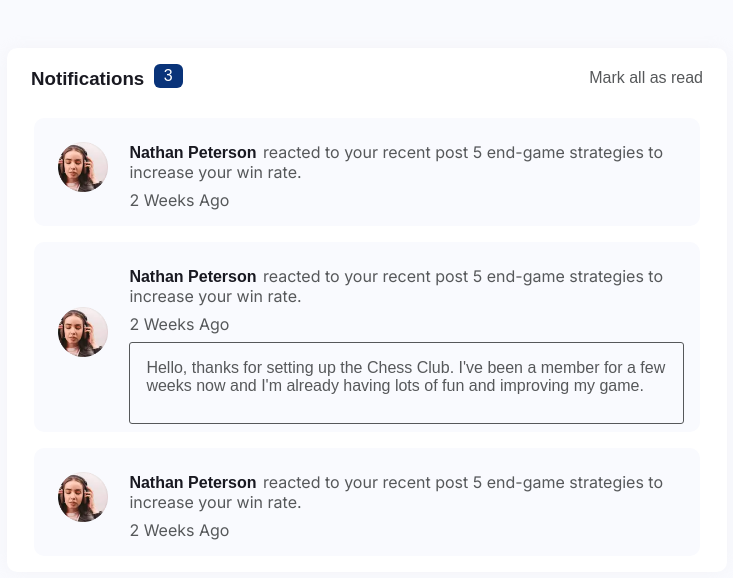
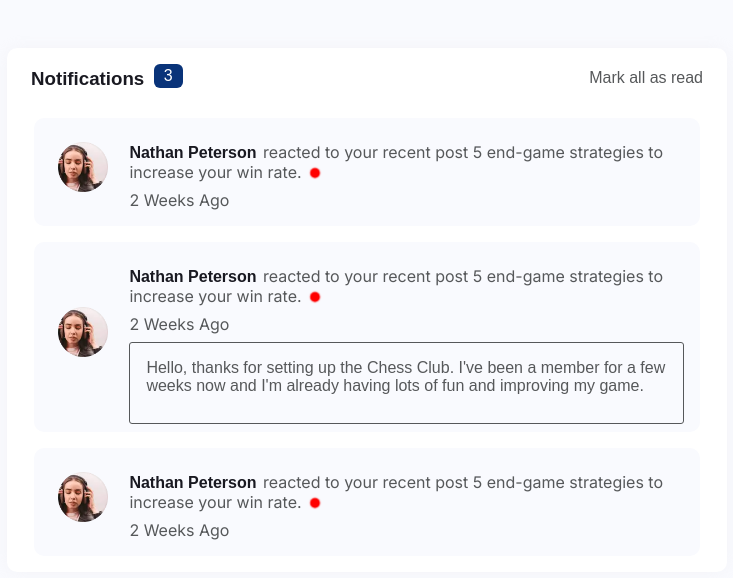
Before and after one commit to atorrez007/notifications-page-challenge, a Next.js app: page / in a window 1280 px wide. Shown: the top 578 px of the page, without its empty margins (273-1006 px from the left). Built offline with nearby package versions, Linux system fonts and the light colour scheme.

Commit message:
created pulsing red dot for unread notification

```diff
--- a/src/Styles/GroupCardStyles.css
+++ b/src/Styles/GroupCardStyles.css
@@ -126,7 +126,51 @@
   flex-wrap: wrap;
 }
 
-.hover-panel {
+@media (min-width: 300px) {
+  .private-message-container {
+    min-height: 3em;
+    width: auto;
+    border: 1px rgb(86, 88, 90) solid;
+    font-family: "PlusJakartaSans-Medium", sans-serif;
+    color: rgb(86, 88, 90);
+    padding: 1em;
+    border-radius: 3px;
+  }
+}
+@media (min-width: 960px) {
+  .private-message-container {
+    min-height: 3em;
+    width: auto;
+    border: 1px rgb(86, 88, 90) solid;
+    font-family: "PlusJakartaSans-Medium", sans-serif;
+    color: rgb(86, 88, 90);
+    padding: 1em;
+    border-radius: 3px;
+  }
+}
+
+.red-dot {
   display: flex;
-  align-items: center;
+  margin-left: 0.5em;
+  animation: pulse 3s infinite;
+  width: 10px;
+  height: 10px;
+  display: inline-block;
+  background-color: red;
+  border-radius: 100%;
+}
+
+@keyframes pulse {
+  0% {
+    transform: scale(0.95);
+    box-shadow: 0 0 1px rgb(244, 3, 3);
+  }
+  50% {
+    transform: scale(1);
+    box-shadow: 0 0 8px rgb(244, 3, 3);
+  }
+  100% {
+    transform: scale(0.95);
+    box-shadow: 0 0 1px rgb(244, 3, 3);
+  }
 }/*# sourceMappingURL=GroupCardStyles.css.map */
--- a/src/Styles/GroupCardStyles.scss
+++ b/src/Styles/GroupCardStyles.scss
@@ -121,9 +121,52 @@
   flex-wrap: wrap;
 }
 
-.hover-panel {
+.private-message-container {
+  @include sm {
+    min-height: 3em;
+    width: auto;
+    border: 1px $graytext solid;
+    font-family: $fontMedium, sans-serif;
+    color: $graytext;
+    padding: 1em;
+    border-radius: 3px;
+  }
+
+  @include lg {
+    min-height: 3em;
+    width: auto;
+    border: 1px $graytext solid;
+    font-family: $fontMedium, sans-serif;
+    color: $graytext;
+    padding: 1em;
+    border-radius: 3px;
+  }
+}
+
+.red-dot {
   display: flex;
-  align-items: center;
+  margin-left: 0.5em;
+  animation: pulse 3s infinite;
+  width: 10px;
+  height: 10px;
+  display: inline-block;
+  background-color: red;
+  border-radius: 100%;
+}
+
+@keyframes pulse {
+  0% {
+    transform: scale(0.95);
+    box-shadow: 0 0 1px rgb(244, 3, 3);
+  }
+  50% {
+    transform: scale(1);
+    box-shadow: 0 0 8px rgb(244, 3, 3);
+  }
+  100% {
+    transform: scale(0.95);
+    box-shadow: 0 0 1px rgb(244, 3, 3);
+  }
 }
 
 //
--- a/src/Styles/NotificationStyles.css
+++ b/src/Styles/NotificationStyles.css
@@ -155,27 +155,4 @@
     transition: 0.05s;
     background-color: #a9a9a9;
   }
-}
-
-@media (min-width: 300px) {
-  .private-message-container {
-    min-height: 3em;
-    width: auto;
-    border: 1px rgb(86, 88, 90) solid;
-    font-family: "PlusJakartaSans-Medium", sans-serif;
-    color: rgb(86, 88, 90);
-    padding: 1em;
-    border-radius: 3px;
-  }
-}
-@media (min-width: 960px) {
-  .private-message-container {
-    min-height: 3em;
-    width: auto;
-    border: 1px rgb(86, 88, 90) solid;
-    font-family: "PlusJakartaSans-Medium", sans-serif;
-    color: rgb(86, 88, 90);
-    padding: 1em;
-    border-radius: 3px;
-  }
 }/*# sourceMappingURL=NotificationStyles.css.map */
--- a/src/components/GroupCard.tsx
+++ b/src/components/GroupCard.tsx
@@ -32,6 +32,7 @@ const GroupCard = ({ allReadStatus, privateMessage }: GroupCardProps) => {
         <div>
           <span className="username">Nathan Peterson</span>reacted to your
           recent post 5 end-game strategies to increase your win rate.
+          {!isRead ? <span className="red-dot"></span> : null}
           <div className="time-stamp-placeholder">
             <span className="timestamp">2 Weeks Ago</span>
           </div>
```
Also changed, not shown: src/Styles/NotificationStyles.scss (+0 -22 lines), 2 other files (tests, documents, lock files or other folders).
